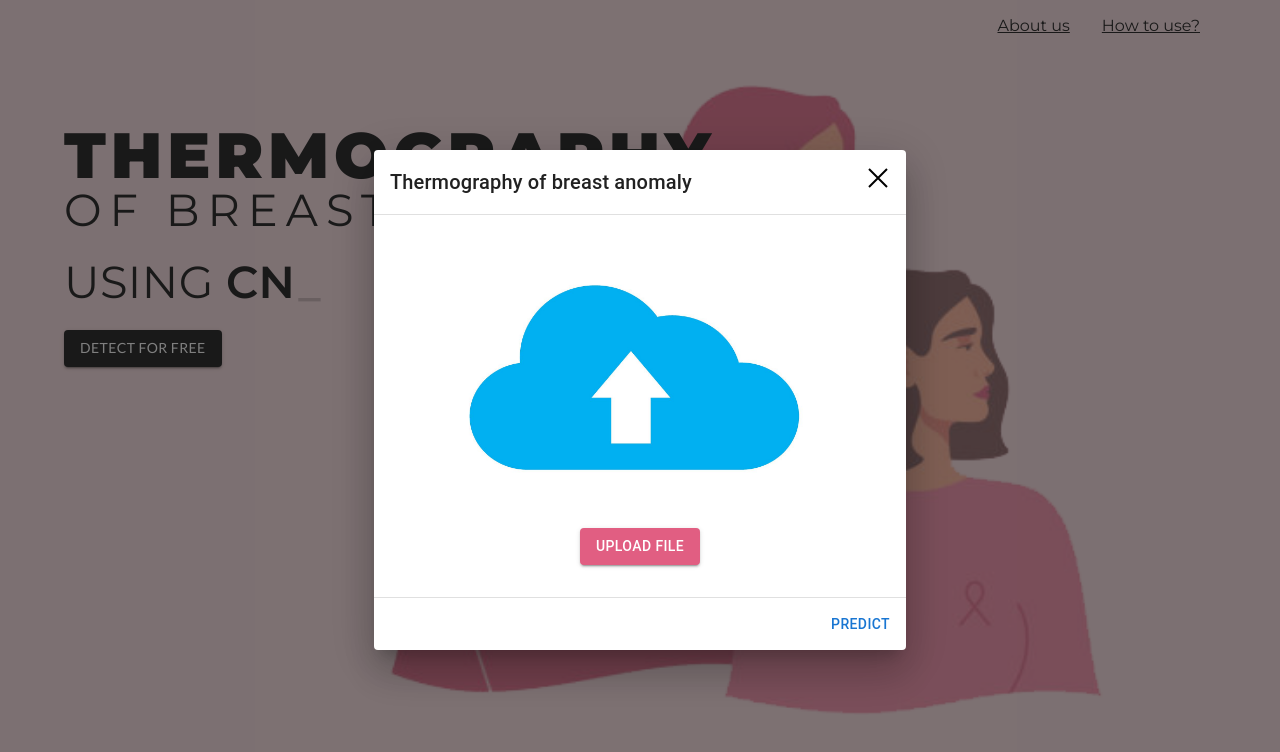
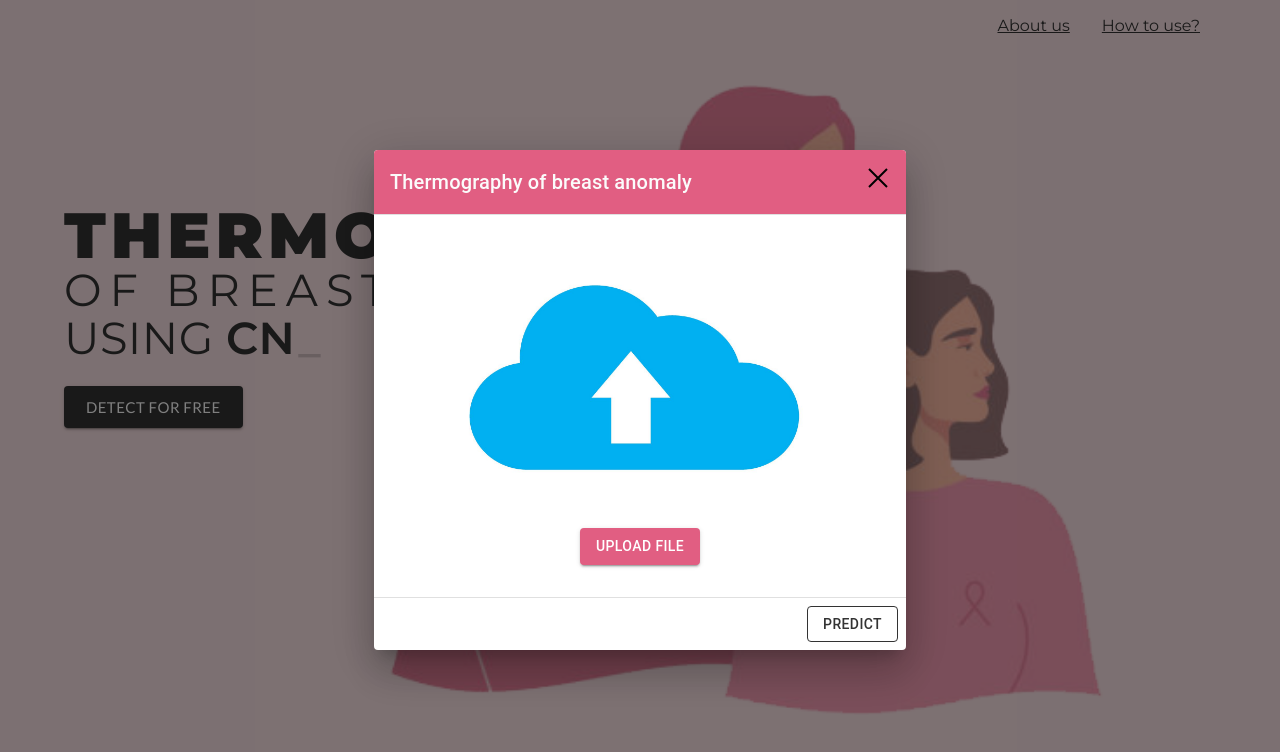
Before and after one commit to sakecians/Thermography-Breast-Cancer-UI, a React (Create React App) app: page / in a window 1280 px wide. Both pictures are taken after a click on the button "DETECT FOR FREE". Shown: the top 752 px of the page. Built offline with nearby package versions, Linux system fonts and the light colour scheme.

Commit message:
slightly updated UI

```diff
--- a/src/Components/Home.jsx
+++ b/src/Components/Home.jsx
@@ -118,7 +118,15 @@ export default function Home() {
         <Box pt={2} pr={8}>
           <Navbar />
         </Box>
-        <Box m={8} mt={12} style={{ width: "300px" }}>
+        <Box
+          m={8}
+          mt={12}
+          style={{
+            width: "500px",
+            display: "flex",
+            justifyContent: "center",
+            marginTop: "11rem",
+          }}>
           <Grid container direction='column' spacing={3}>
             <Grid item>
               <Typography
@@ -144,9 +152,8 @@ export default function Home() {
                   deleteSpeed={50}
                   delaySpeed={1000}
                 />
+                {"\n"}
               </Typography>
-            </Grid>
-            <Grid item>
               <Typography
                 style={{
                   fontFamily: "Montserrat, sans-serif",
@@ -176,6 +183,7 @@ export default function Home() {
             </Grid>
             <Grid item>
               <Button
+                size='large'
                 style={{
                   fontFamily: "Lato, sans-serif",
                   backgroundColor: "#333",
@@ -192,6 +200,7 @@ export default function Home() {
           aria-labelledby='customized-dialog-title'
           open={open}>
           <BootstrapDialogTitle
+            style={{ backgroundColor: "#E15E82", color: '#fbfbfb' }}
             id='customized-dialog-title'
             onClose={handleClose}>
             Thermography of breast anomaly
@@ -230,7 +239,7 @@ export default function Home() {
             ) : undefined}
           </DialogContent>
           <DialogActions>
-            <Button autoFocus onClick={onClickPop}>
+            <Button style={{color: '#333333', borderColor: '#333333'}} variant="outlined" autoFocus onClick={onClickPop}>
               Predict
             </Button>
             <Popover
--- a/src/Components/Navbar.css
+++ b/src/Components/Navbar.css
@@ -4,7 +4,7 @@
 }
 
 a{
-        padding: 1rem;
-        text-decoration: underline;
-        color: #333333;
+    padding: 1rem;
+    text-decoration: underline;
+    color: #333333;
 }
```
